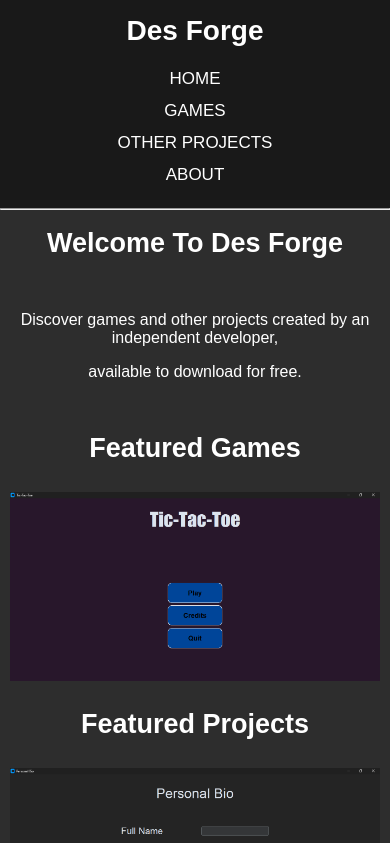
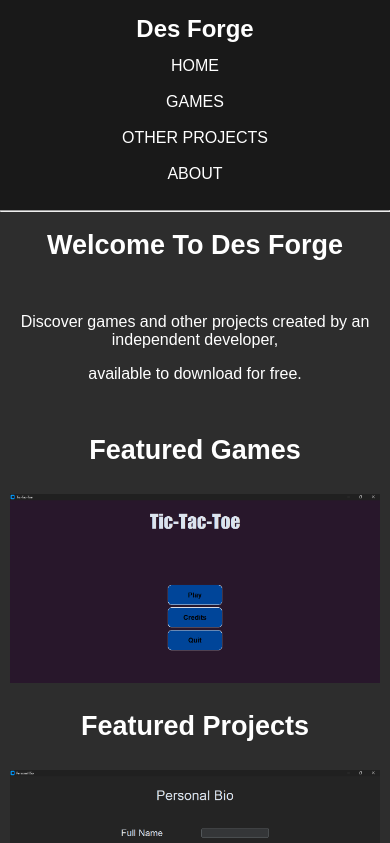
Before and after one commit to NDesB/Des-Forge, a website: page index.html in a window 390 px wide. Shown: the top 843 px of the page. Drawn offline with Linux system fonts and the light colour scheme.

Commit message:
Add files via upload

```diff
--- a/style.css
+++ b/style.css
@@ -22,6 +22,12 @@ header {
     align-items: center;
     color: white;
     background-color: #191919;
+    margin: 0;
+    padding: 10px 0;
+}
+
+.navbar h1 {
+    margin: 0;
 }
 
 .navbar a {
@@ -118,17 +124,18 @@ p {
 
     .navbar {
         flex-direction: column;
-        gap: 12px;
-        padding: 15px;
+        gap: 10px;
+        padding: 15px 10px;
     }
 
     .navbar h1 {
-        margin: 0 0 10px 0;
-        font-size: 28px;
+        text-align: center;
+        font-size: 24px;
     }
 
     .navbar a {
-        font-size: 17px;
+        font-size: 16px;
+        padding: 4px 0;
     }
 
     .title {
```
